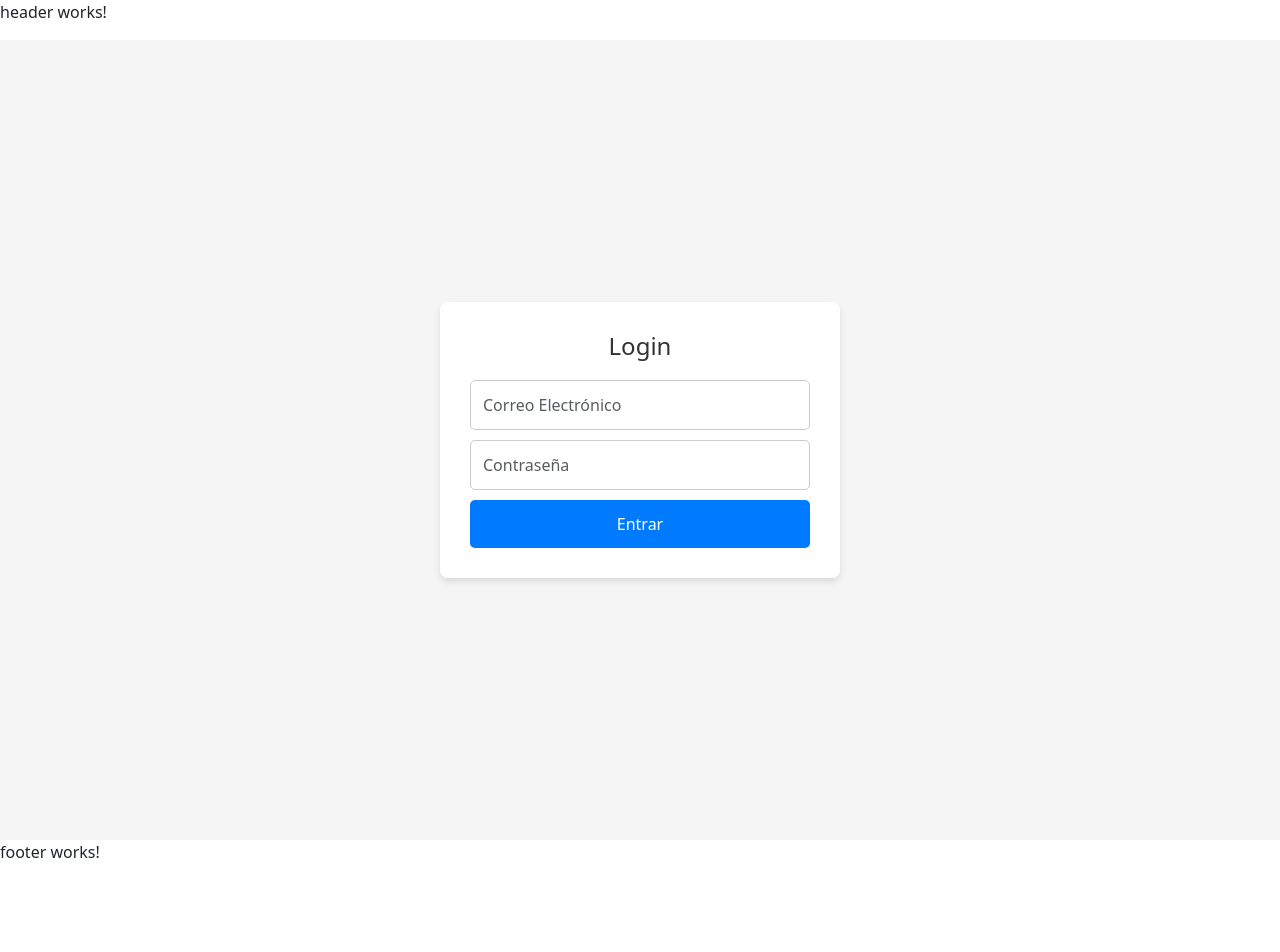
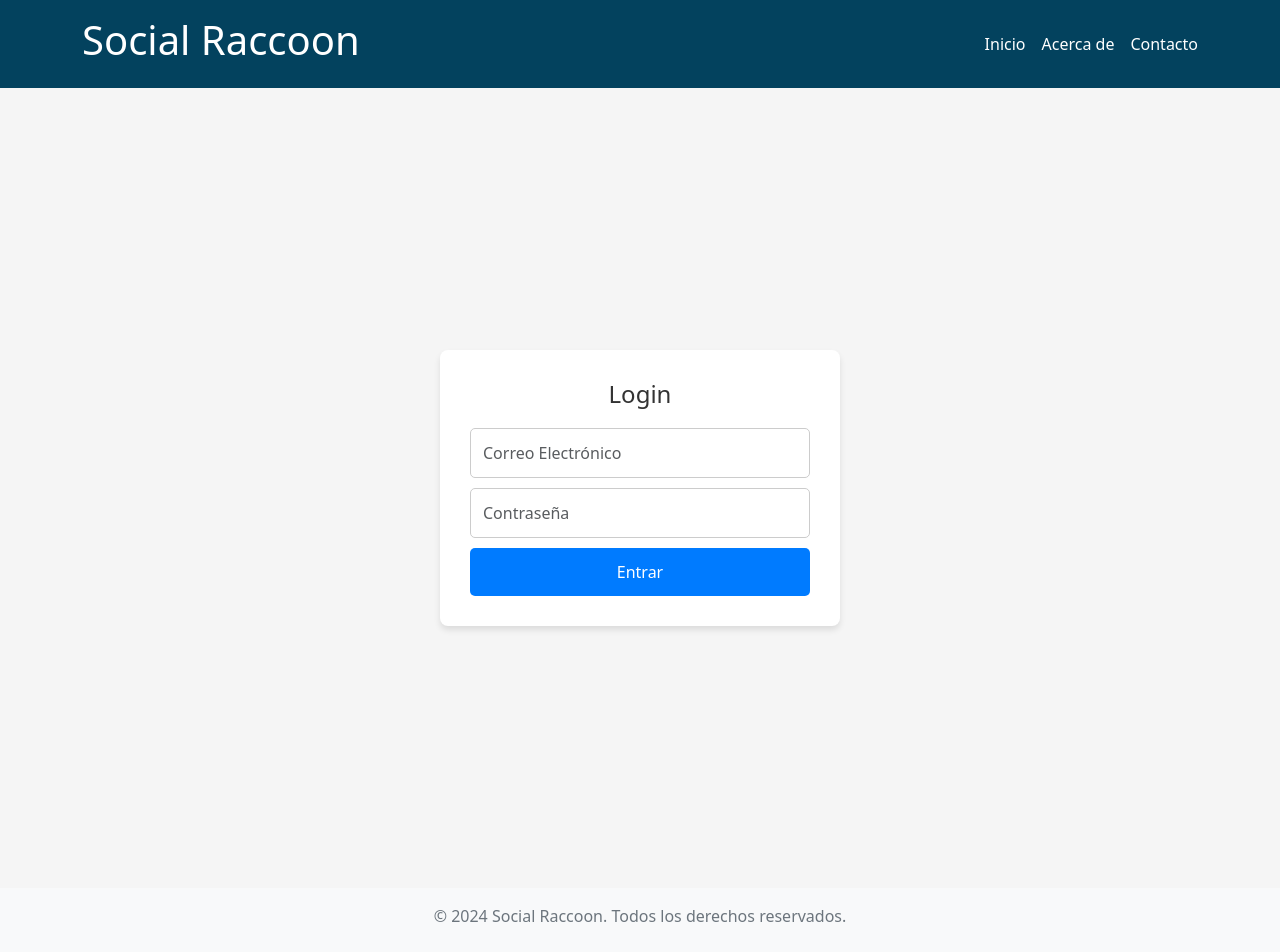
Before and after one commit to SocialRaccon/FrontEndSide, an Angular app: page /login in a window 1280 px wide. Shown: the top 952 px of the page. Before the commit the page ends 880 px from the top, so only its background shows below. Built offline with nearby package versions, Linux system fonts and the light colour scheme.

Commit message:
Cambios en el header y footer del login

```diff
--- a/src/app/app.module.ts
+++ b/src/app/app.module.ts
@@ -11,7 +11,6 @@ import { CoreModule } from './core/core.module';
 import { AuthModule } from './features/auth/auth.module';
 import { FeaturesModule } from './features/features.module';
 import {AuthInterceptor} from "./core/interceptors/auth.interceptor";
-
 import { LoginComponent } from './auth/login/login.component';
 import { ReactiveFormsModule } from '@angular/forms';
 import { ToastrModule } from 'ngx-toastr';
@@ -19,7 +18,7 @@ import { ToastrModule } from 'ngx-toastr';
 @NgModule({
   declarations: [
     AppComponent,
-    LoginComponent
+    LoginComponent,
   ],
   imports: [
     BrowserModule,
--- a/src/app/layout/footer/footer.component.css
+++ b/src/app/layout/footer/footer.component.css
@@ -0,0 +1,10 @@
+.footer {
+  background-color: #f8f9fa;
+  color: #6c757d;
+  padding: 1rem 0;
+  text-align: center;
+}
+.footer .container {
+  max-width: 1200px;
+  margin: 0 auto;
+}
--- a/src/app/layout/footer/footer.component.html
+++ b/src/app/layout/footer/footer.component.html
@@ -1 +1,5 @@
-<p>footer works!</p>
+<footer class="footer">
+  <div class="container">
+    <p>&copy; 2024 Social Raccoon. Todos los derechos reservados.</p>
+  </div>
+</footer>
--- a/src/app/layout/header/header.component.css
+++ b/src/app/layout/header/header.component.css
@@ -0,0 +1,23 @@
+.header {
+  background-color: #03425e;
+  color: #fff;
+  padding: 1rem 0;
+}
+.header .container {
+  display: flex;
+  justify-content: space-between;
+  align-items: center;
+}
+.header nav ul {
+  list-style: none;
+  margin: 0;
+  padding: 0;
+  display: flex;
+}
+.header nav ul li {
+  margin-left: 1rem;
+}
+.header nav ul li a {
+  color: #fff;
+  text-decoration: none;
+}
--- a/src/app/layout/header/header.component.html
+++ b/src/app/layout/header/header.component.html
@@ -1 +1,12 @@
-<p>header works!</p>
+<header class="header">
+  <div class="container">
+    <h1>Social Raccoon</h1>
+    <nav>
+      <ul>
+        <li><a href="#">Inicio</a></li>
+        <li><a href="#">Acerca de</a></li>
+        <li><a href="#">Contacto</a></li>
+      </ul>
+    </nav>
+  </div>
+</header>
```
